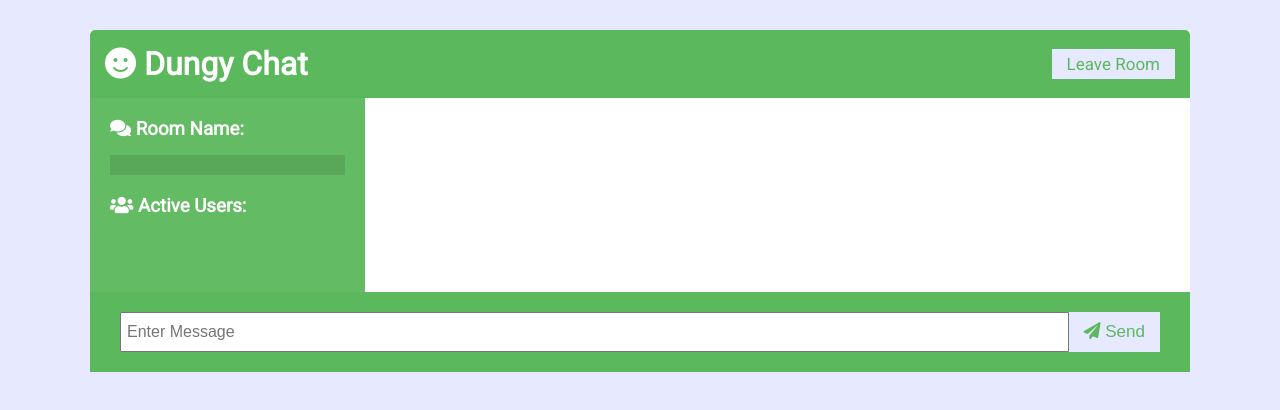
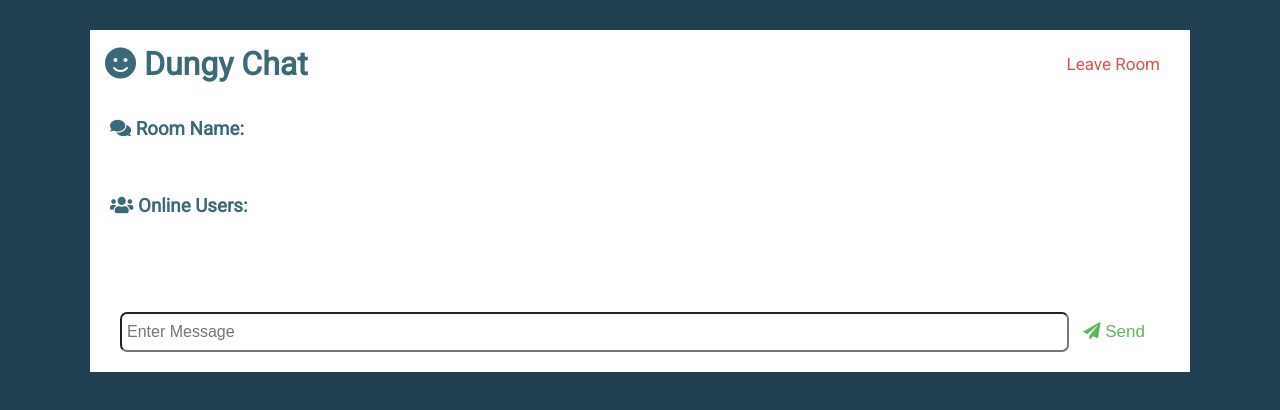
Before and after one commit to Dungyy/Dungy-Chat, a website: page public/chat.html in a window 1280 px wide. Drawn offline with nearby package versions, Linux system fonts and the light colour scheme; no server answers.

Commit message:
edit colors

```diff
--- a/public/chat.html
+++ b/public/chat.html
@@ -22,7 +22,7 @@
         <div class="chat-sidebar">
           <h3><i class="fas fa-comments"></i> Room Name:</h3>
           <h2 id="room-name"></h2>
-          <h3><i class="fas fa-users"></i> Active Users:</h3>
+          <h3><i class="fas fa-users"></i> Online Users:</h3>
           <ul id="users"></ul>
         </div>
         <div class="chat-messages"></div>
--- a/public/css/style.css
+++ b/public/css/style.css
@@ -1,9 +1,9 @@
 @import url('https://fonts.googleapis.com/css?family=Roboto&display=swap');
 
 :root {
-	--dark-color-a: #5cb85c;
-	--dark-color-b: #5cb85cf3;
-	--light-color: #e6e9ff;
+	--dark-color-a: #fff;
+	--dark-color-b: #fff;
+	--light-color: #84a9ac9f;
 	--success-color: #5cb85c;
 	--error-color: #d9534f;
 }
@@ -15,9 +15,10 @@
 }
 
 body {
+
 	font-family: 'Roboto', sans-serif;
 	font-size: 16px;
-	background: var(--light-color);
+	background: #204051;
 	margin: 20px;
 }
 
@@ -42,14 +43,20 @@ a {
 
 .chat-container {
 	max-width: 1100px;
-	background: #fff;
+	background: rgb(255, 255, 255);
 	margin: 30px auto;
 	overflow: hidden;
 }
 
+#leave-btn{
+	color: var(--error-color);;
+	border-radius: 6px;
+	background-color: transparent;
+}
+
 .chat-header {
 	background: var(--dark-color-a);
-	color: #fff;
+	color: #3B6978;
 	border-top-left-radius: 5px;
 	border-top-right-radius: 5px;
 	padding: 15px;
@@ -65,14 +72,14 @@ a {
 
 .chat-sidebar {
 	background: var(--dark-color-b);
-	color: #fff;
+	color: #3B6978;
 	padding: 20px 20px 60px;
 	overflow-y: scroll;
 }
 
 .chat-sidebar h2 {
 	font-size: 20px;
-	background: rgba(0, 0, 0, 0.1);
+	background: var(--dark-color-b);
 	padding: 10px;
 	margin-bottom: 20px;
 }
@@ -125,14 +132,23 @@ a {
 	padding: 5px;
 	height: 40px;
 	flex: 1;
+	border-radius: 7px;
+}
+
+.chat-form-container button {
+	border-radius: 9px;
+	color: #5cb85c;
+	background-color: transparent;
 }
 
 /* Join Page */
 .join-container {
 	max-width: 500px;
 	margin: 80px auto;
-	color: #fff;
+	color: #3B6978;
+	border-radius: 10px;
 }
+
 
 .join-header {
 	text-align: center;
@@ -177,6 +193,7 @@ a {
 .join-main .btn {
 	margin-top: 20px;
 	width: 100%;
+	color: #ffffff;;
 }
 
 @media (max-width: 700px) {
--- a/server.js
+++ b/server.js
@@ -27,7 +27,7 @@ io.on('connection', socket => {
     socket.join(user.room);
 
     // Welcome current user
-    socket.emit('message', formatMessage(botName, 'Welcome to Dungy Chat!'));
+    socket.emit('message', formatMessage(botName, ' Welcome to Dungy Chat! PLEASE be respectful to others :)'));
 
     // Broadcast when a user connects
     socket.broadcast
```
Also changed, not shown: public/index.html (+1 -1 lines).
